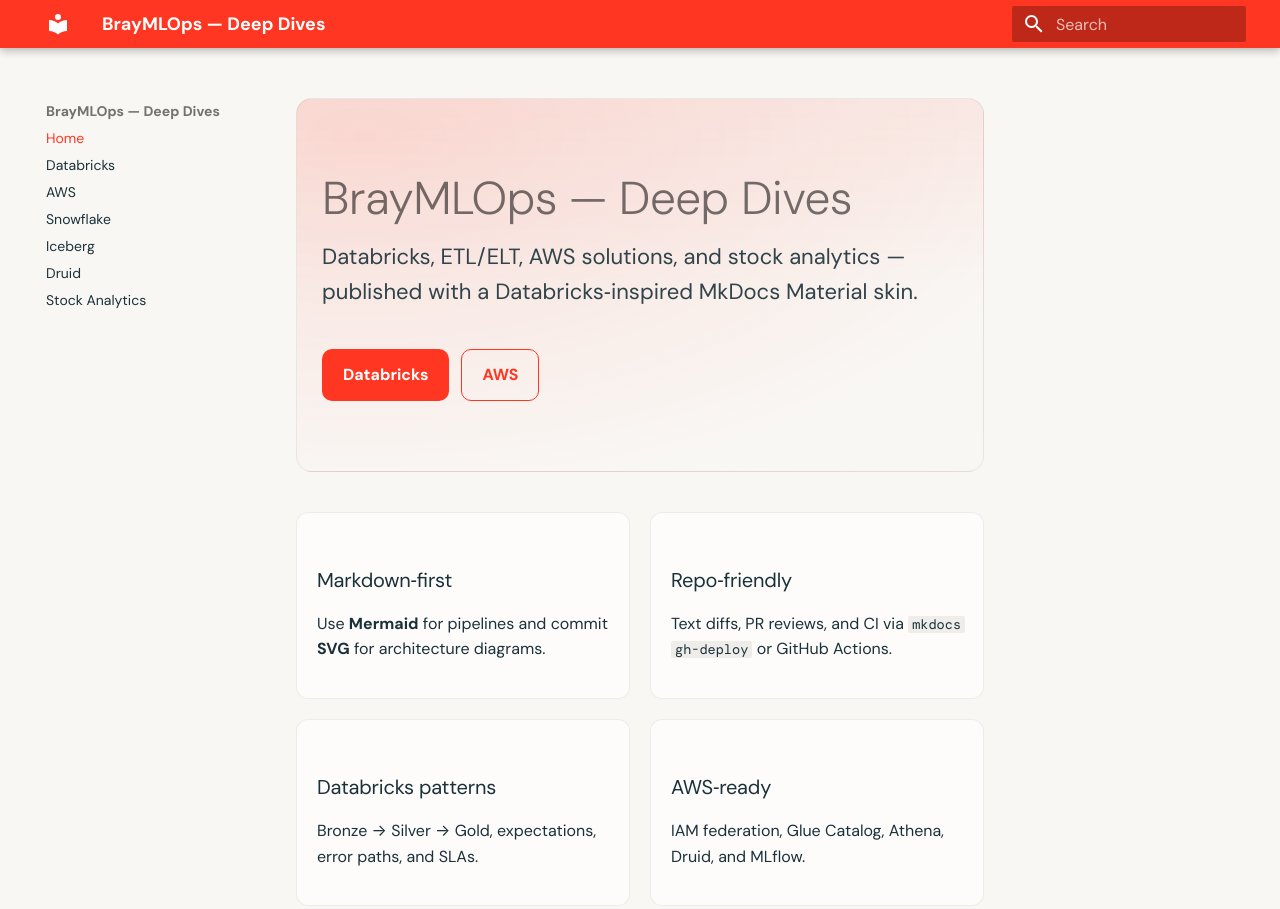
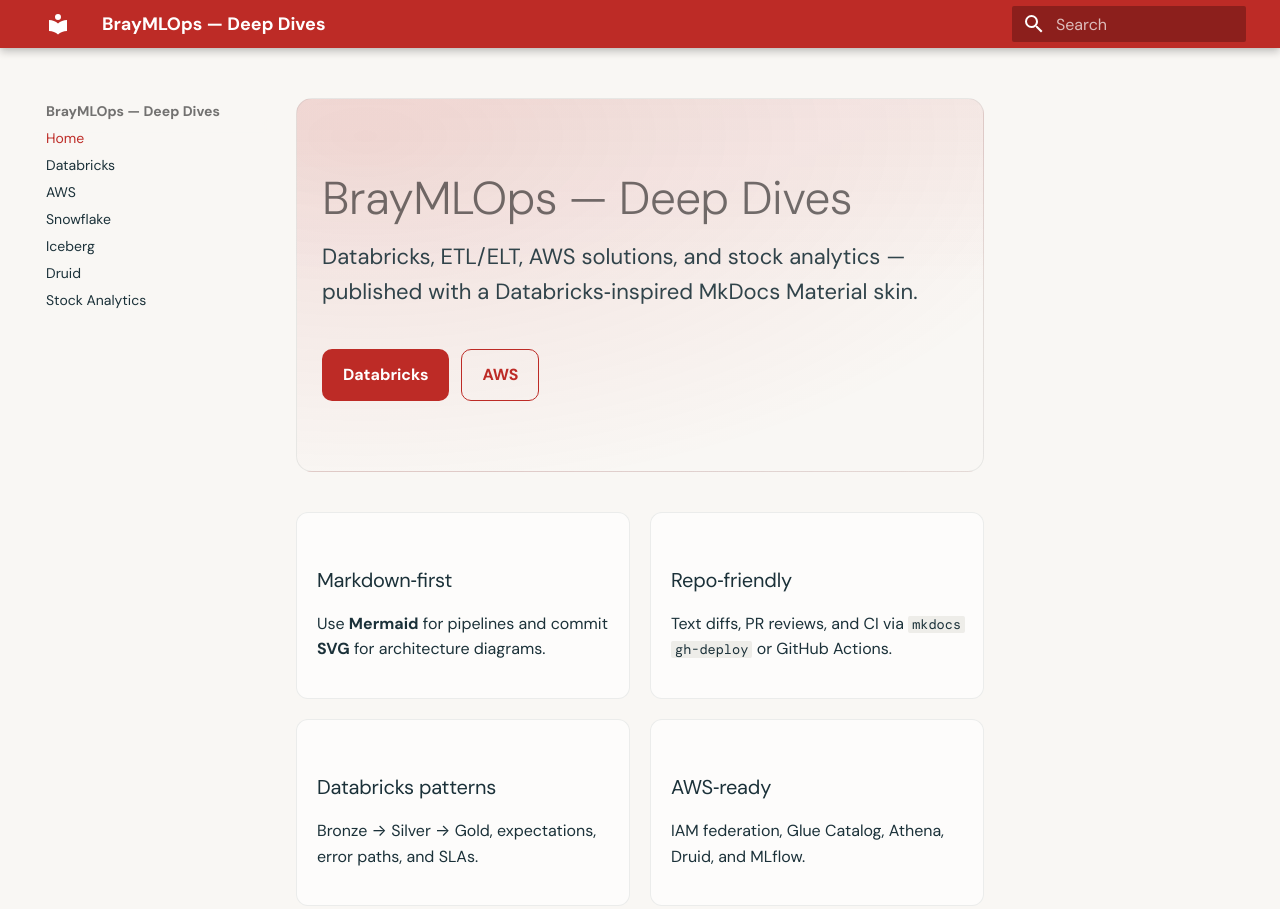
Before and after one commit to brayML0ps/dts, a plain HTML site: page index.html in a window 1280 px wide. Shown: the top 909 px of the page. Drawn offline with nearby package versions, Linux system fonts and the light colour scheme; a web font is replaced by a local one.

Commit message:
Deployed 5389cf0 with MkDocs version: 1.6.1

```diff
--- a/stylesheets/brand.css
+++ b/stylesheets/brand.css
@@ -1,30 +1,44 @@
-/* Databricks-inspired tokens */
+/* Databricks-inspired tokens (updated to Lava 700 #BD2B26) */
 /* Light scheme */
 [data-md-color-scheme="default"] {
-  --md-primary-fg-color:        #FF3621;  /* Lava 600 */
-  --md-accent-fg-color:         #FF3621;
+  /* Primary + accent: Lava 700 (darker, burgundy) */
+  --md-primary-fg-color:        #BD2B26;  /* Lava 700 */
+  --md-accent-fg-color:         #BD2B26;
+
+  /* Backgrounds (Oat) + text (Navy) from DBX palette */
   --md-default-bg-color:        #F9F7F4;  /* Oat Light */
   --md-default-fg-color:        #1B3139;  /* Navy 800 */
   --md-code-bg-color:           #EEEDE9;  /* Oat Medium */
   --md-code-fg-color:           #1B3139;
-  --md-typeset-a-color:         #FF3621;
+
+  /* Links & interactive */
+  --md-typeset-a-color:         #BD2B26;
+
+  /* Header tone (kept white content area) */
   --md-primary-bg-color:        #FFFFFF;
-  --md-primary-fg-color--light: #FF6A5A;  /* lighter Lava */
+  --md-primary-fg-color--light: #D7433F;  /* slightly lighter Lava for hover focus */
 }
 
 /* Dark scheme */
 [data-md-color-scheme="slate"] {
-  --md-primary-fg-color:        #FF6A5A;
-  --md-accent-fg-color:         #FF6A5A;
-  --md-default-bg-color:        #0F1A1F;
+  --md-primary-fg-color:        #BD2B26;  /* keep the same burgundy accent in dark mode */
+  --md-accent-fg-color:         #BD2B26;
+
+  --md-default-bg-color:        #0F1A1F;  /* near-Navy canvas */
   --md-default-fg-color:        #EDEDED;
   --md-code-bg-color:           #142229;
   --md-code-fg-color:           #F5F5F5;
-  --md-typeset-a-color:         #FF6A5A;
+
+  --md-typeset-a-color:         #D7433F;  /* slightly lighter for contrast on dark */
 }
 
-/* Typography aliases (Material loads fonts via mkdocs.yml) */
+/* Typography (Material loads fonts via mkdocs.yml) */
 :root {
   --md-text-font: "DM Sans", system-ui, -apple-system, Segoe UI, Roboto, Helvetica, Arial, sans-serif;
   --md-code-font: "DM Mono", ui-monospace, SFMono-Regular, Menlo, Consolas, "Liberation Mono", monospace;
 }
+
+/* (Optional safety) Force-header background to use the primary color */
+.md-header, .md-tabs {
+  background-color: var(--md-primary-fg-color);
+}
--- a/stylesheets/hero.css
+++ b/stylesheets/hero.css
@@ -1,10 +1,11 @@
-/* Hero section */
+/* Hero section (gradient updated to Lava 700) */
 .hero {
   margin: 0 0 2rem 0;
   padding: 3.5rem 1.25rem;
   border-radius: .8rem;
-  background: radial-gradient(1200px 600px at 10% 10%, rgba(255,54,33,.12), transparent 60%),
-              linear-gradient(180deg, rgba(255,54,33,.06), rgba(255,54,33,0) 50%);
+  background:
+    radial-gradient(1200px 600px at 10% 10%, rgba(189,43,38,.12), transparent 60%),
+    linear-gradient(180deg, rgba(189,43,38,.06), rgba(189,43,38,0) 50%);
   border: 1px solid rgba(27,49,57,.08);
 }
 .hero h1 {
```
